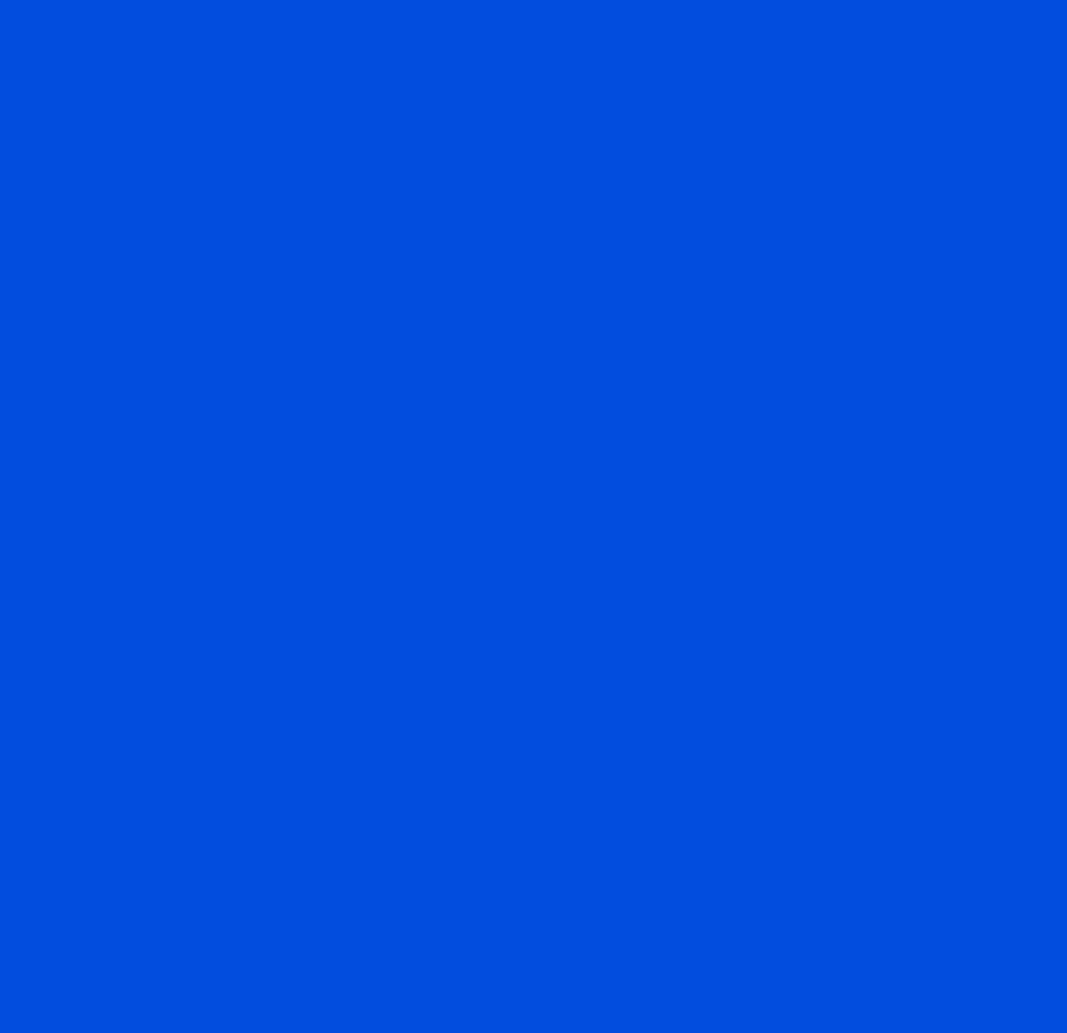
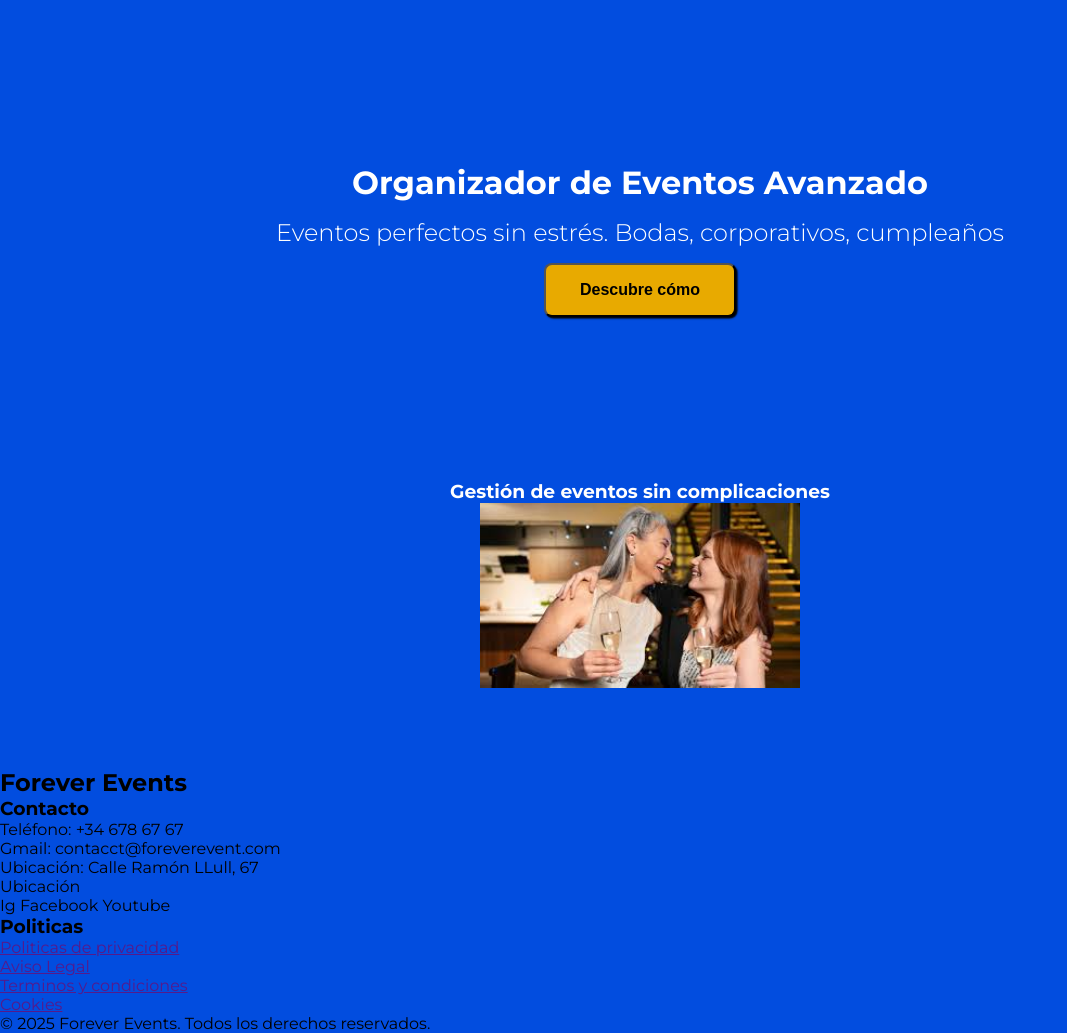
Before and after one commit to israelalmore/uiUX_html-css, a PHP site: page /components/landingPage.html in a window 1280 px wide. Before the commit the part shown is empty. Shown: the whole page, without its empty margins (0-1067 px from the left). Before the commit the page ends 800 px from the top, so only its background shows below. Run offline with PHP 8.4, Linux system fonts and the light colour scheme.

Commit message:
Master css

```diff
--- a/components/landingPage.html
+++ b/components/landingPage.html
@@ -1,19 +1,51 @@
 <!DOCTYPE html>
 <html lang="en">
-<head>
-    <meta charset="UTF-8">
-    <meta name="viewport" content="width=device-width, initial-scale=1.0">
+  <head>
+    <meta charset="UTF-8" />
+    <meta name="viewport" content="width=device-width, initial-scale=1.0" />
     <title>Forever Events</title>
-    <link rel="stylesheet" href="/style.css">
-    <link rel="stylesheet" href="/landingpage.css">
-</head>
-<body>
+    <link rel="stylesheet" href="/style.css" />
+    <link rel="stylesheet" href="/landingpage.css" />
+  </head>
+  <body>
     <main>
-        <header>
-
-
-        </header>
-        <div></div>
+      <div class = "landing-page">
+        <h1>Organizador de Eventos Avanzado</h1>
+        <h2>Eventos perfectos sin estrés. Bodas, corporativos, cumpleaños</h2>
+        <button>Descubre cómo</button>
+      </div>
+      <div class = "article-page">
+        <h3>Gestión de eventos sin complicaciones</h3>
+        <img src="/img/WomansParty.jpg" alt="" />
+      </div>
+      <div>
+        <h2>Forever Events</h2>
+        <footer class="contact-footer">
+          <div>
+            <h3>Contacto</h3>
+            <p>Teléfono: +34 678 67 67</p>
+            <p>Gmail: contacct@foreverevent.com</p>
+            <p>Ubicación: Calle Ramón LLull, 67</p>
+          </div>
+          <div><img src="" alt="" />Ubicación</div>
+        </div>
+        <div class="footer-social-media">
+          <div class="redes-sociales">
+            <img src="" alt="" />Ig <img src="" alt="" />Facebook
+            <img src="" alt="" />Youtube
+          </div>
+          <div>
+            <h3>Politicas</h3>
+            <ul>
+              <li><a href="">Politicas de privacidad</a></li>
+              <li><a href="">Aviso Legal</a></li>
+              <li><a href="">Terminos y condiciones</a></li>
+              <li><a href="">Cookies</a></li>
+            </ul>
+          </div>
+        </div>
+        <p>© 2025 Forever Events. Todos los derechos reservados.</p>
+    </foooter>
     </main>
-</body>
+  </body>
 </html>
--- a/components/register.html
+++ b/components/register.html
@@ -6,5 +6,7 @@
     <title>Document</title>
     <link rel="stylesheet" href="/register.css" />
   </head>
-  <body></body>
+  <body>
+    <p>Hola</p>
+  </body>
 </html>
--- a/landingpage.css
+++ b/landingpage.css
@@ -1,3 +1,39 @@
-body{
-    background-color: var(---primary-bg-color);
+body {
+  background-color: var(---primary-bg-color);
+  font-family: var(---font-primary);
 }
+.landing-page {
+  height: 60vh;
+  display: flex;
+  flex-direction: column;
+  gap: 1rem;
+  color: var(---primary-color);
+  justify-content: center;
+  align-items: center;
+}
+.landing-page > h2 {
+  font-weight: 300;
+}
+.landing-page > button {
+  padding: 1rem;
+  background-color: var(---accent-color);
+  color: var(---button-color);
+  border-radius: 0.5rem ;
+  cursor: pointer;
+  width: 15%;
+  box-shadow: 0.1rem 0.1rem 0.1rem;
+  font-weight: bold ;
+  font-size: 1rem;
+}
+.article-page{
+    display: flex;
+    flex-direction: column;
+    justify-content: center;
+    align-items: center;
+    color: var(---primary-color);
+    font-weight: 200;
+    margin-bottom: 5rem;
+}
+.article-page > img{
+    width: 20rem;
+}
--- a/style.css
+++ b/style.css
@@ -24,6 +24,11 @@
   width: 90px;
 }
 
+#accountButton {
+  width: 30px;
+  height: 30px;
+}
+
 .input > submit {
   margin-top: 12px;
 }
```
Also changed, not shown: components/login.html (+6 -4 lines), img/WomansParty.jpg (added), img/accountLogo.png (added), img/landingpage.jpg (added), img/logoForever.png (renamed from img/ultimatumLogoFigma.png).
